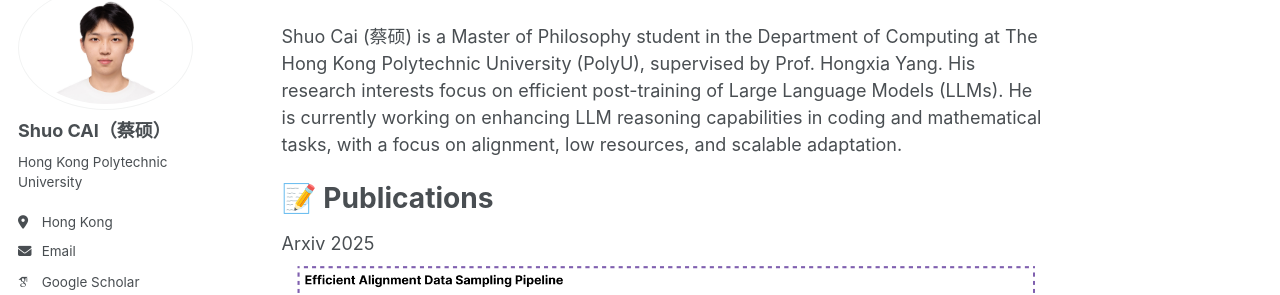
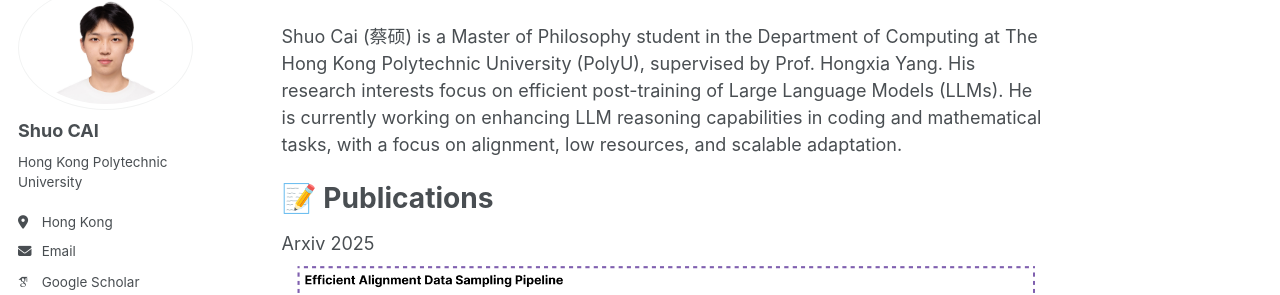
Before and after one commit to Baicaihaochi/shuocai003.github.io, a Jekyll site: the page built from _pages/about.md, in a window 1280 px wide. Shown: the part 113-408 px from the top of the page. Built offline with Jekyll 4.4.1, drawn with Linux system fonts in a browser that asks for light colours; some web fonts are replaced; a script that is not in the unit is left out; part of the change alters nothing that is shown.

Commit message:
Update _config.yml

```diff
--- a/_config.yml
+++ b/_config.yml
@@ -25,22 +25,22 @@ url                      : https://shuocai003.github.io
 author:
   # Biographic information
   avatar           : "ShuoCai_Photo.png"
-  name             : "Shuo CAI（蔡硕）"
+  name             : "Shuo CAI"
   bio              : "Hong Kong Polytechnic University"
   location         : "Hong Kong"
   email            : "shuo1031.cai@connect.polyu.hk"
 
   # Academic websites
-  academia         : # URL
-  arxiv            : # URL - Update with the correct link to your profile
+  academia         :
+  arxiv            :
   googlescholar    : "https://scholar.google.com/citations?user=VRlUiqQAAAAJ"
-  inspire-hep      : # URL
-  impactstory      : # URL
-  orcid            : #
-  semantic         : # URL
-  pubmed           : #
-  researchgate     : # URL
-  scopus           : # URL
+  inspire-hep      :
+  impactstory      :
+  orcid            :
+  semantic         :
+  pubmed           :
+  researchgate     :
+  scopus           :
 
   # Repositories and software development
   bitbucket        : # Username - Update with your username on the site
@@ -123,12 +123,6 @@ atom_feed:
   hide                   : false     # change to true to hide the RSS feed in the footer
   path                   : # blank (default) uses feed.xml
 
-
-# SEO Related
-google_site_verification :
-bing_site_verification   :
-alexa_site_verification  :
-yandex_site_verification :
 
 
 # Social Sharing
```
